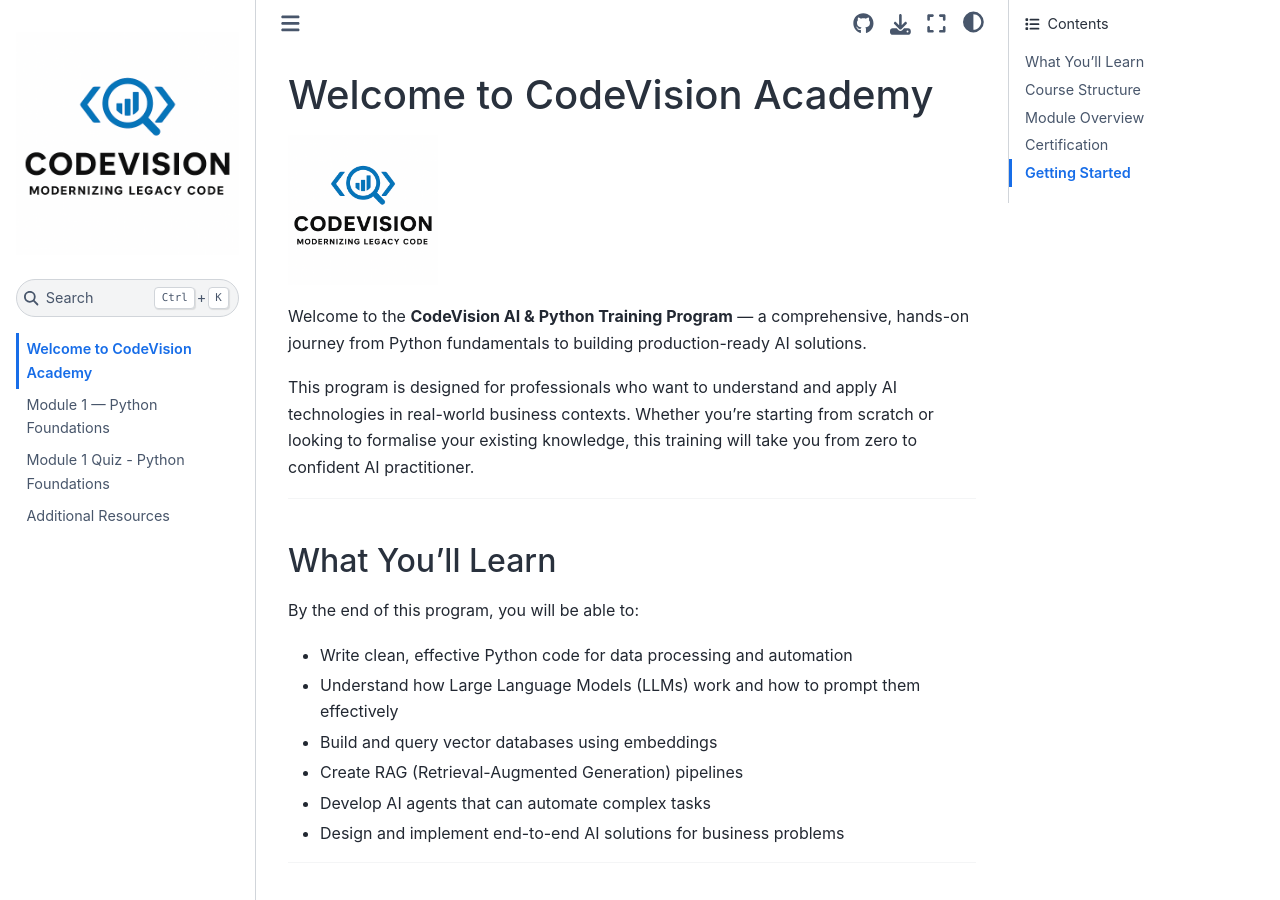
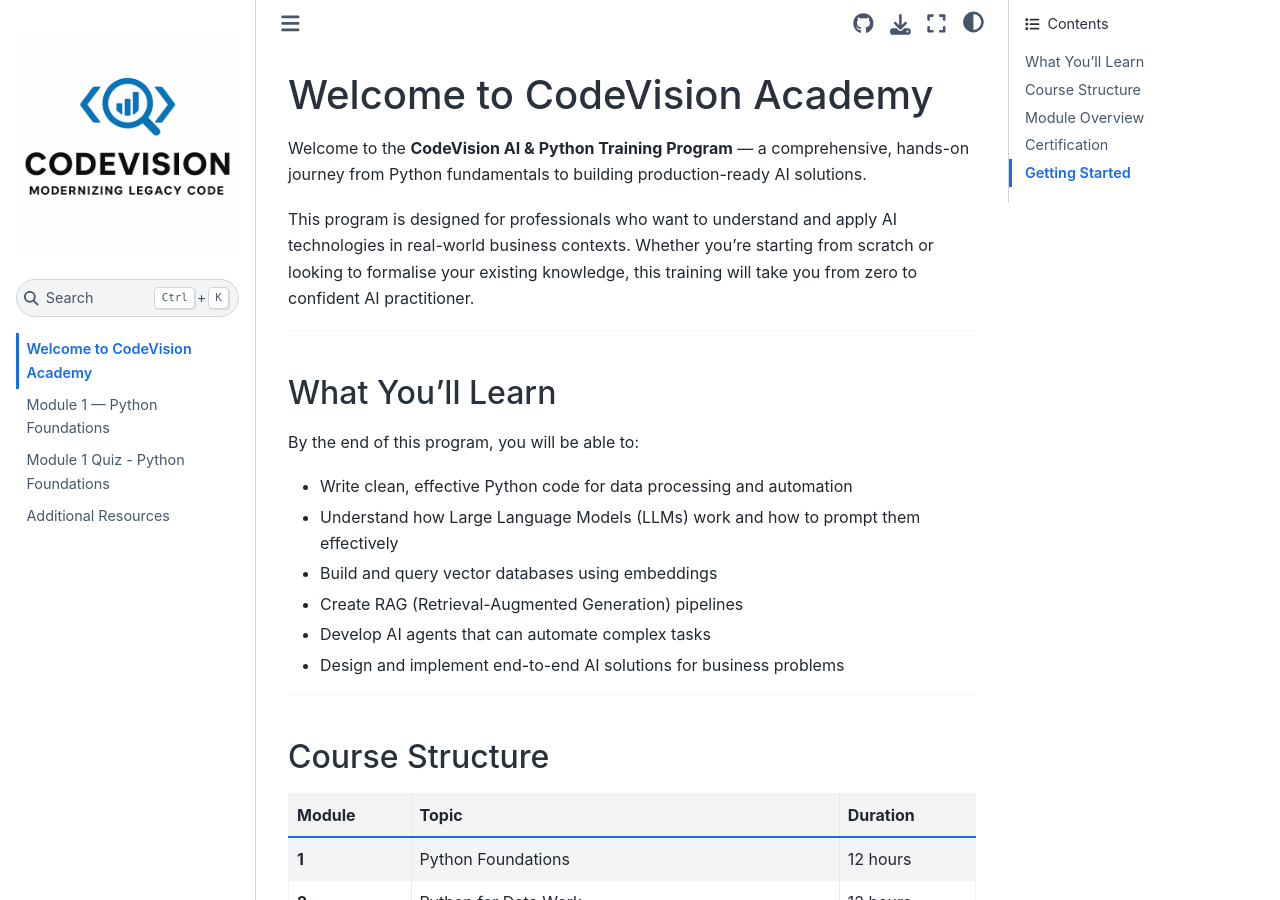
Before and after one commit to jonbowden/python-training, a Jupyter Book: the page built from intro.md, in a window 1280 px wide and 900 px high. Built offline with Jupyter Book 1.0.4 settings and Sphinx 7.4.7 and the Sphinx Book theme 1.1.4, drawn with Linux system fonts in a browser that asks for light colours.

Commit message:
Remove redundant logo from intro page
Logo already appears in sidebar navigation

🤖 Generated with [Claude Code](https://claude.com/claude-code)

Co-Authored-By: Claude Opus 4.5 <noreply@anthropic.com>

```diff
--- a/intro.md
+++ b/intro.md
@@ -1,6 +1,4 @@
 # Welcome to CodeVision Academy
-
-![CodeVision Logo](CV_White.png)
 
 Welcome to the **CodeVision AI & Python Training Program** — a comprehensive, hands-on journey from Python fundamentals to building production-ready AI solutions.
 
```
